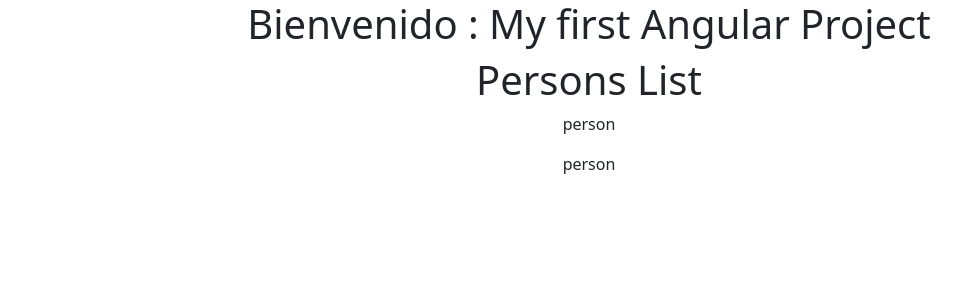
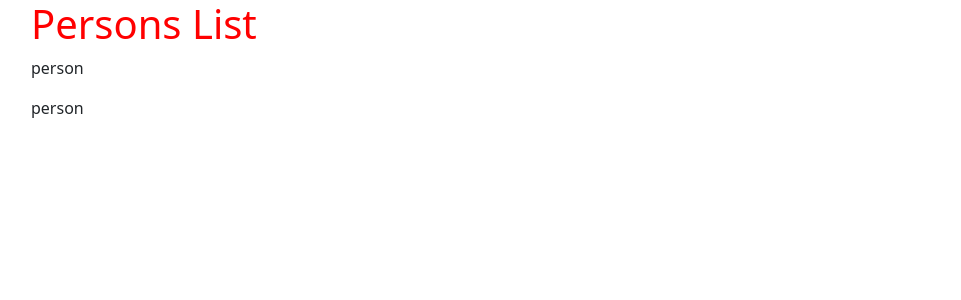
Before and after one commit to LucianoCerullo77/Angular01, an Angular app: page / in a window 1280 px wide. Shown: the top 300 px of the page, without its empty margins (51-1012 px from the left). Built offline with nearby package versions, Linux system fonts and the light colour scheme.

Commit message:
bootstrap styles imported and running on app

```diff
--- a/src/app/app.component.html
+++ b/src/app/app.component.html
@@ -1,4 +1 @@
-<div style="text-align: center">
-  <h1>Bienvenido : {{ title }}</h1>
-  <app-persons></app-persons>
-</div>
+<app-persons></app-persons>
--- /dev/null
+++ b/src/app/persons/persons.component.css
@@ -0,0 +1,3 @@
+h1 {
+  color: red;
+}
--- a/src/app/persons/persons.component.html
+++ b/src/app/persons/persons.component.html
@@ -1,3 +1,9 @@
-<h1>Persons List</h1>
-<app-person></app-person>
-<app-person></app-person>
+<div class="container">
+  <div class="row">
+    <div class="col">
+      <h1>Persons List</h1>
+      <app-person></app-person>
+      <app-person></app-person>
+    </div>
+  </div>
+</div>
--- a/src/app/persons/persons.component.ts
+++ b/src/app/persons/persons.component.ts
@@ -2,8 +2,14 @@
 
 @Component({
   selector: 'app-persons',
-  template: `<h1>Persons List</h1>
-    <app-person></app-person>
-    <app-person></app-person>`,
+  templateUrl: './persons.Component.html',
+  styleUrls:['./persons.component.css']
+  // styles: [
+  //   `
+  //     h1 {
+  //       color: blue;
+  //     }
+  //   `,
+  // ],
 })
 export class PersonsComponent {}
```
